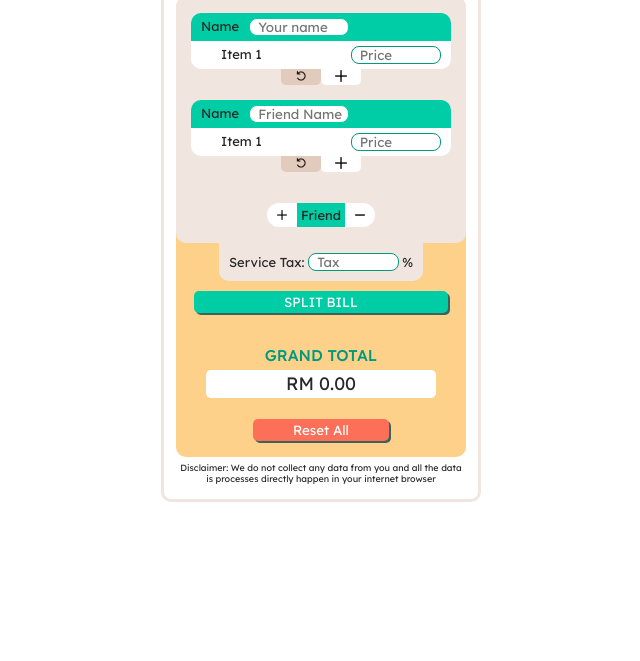
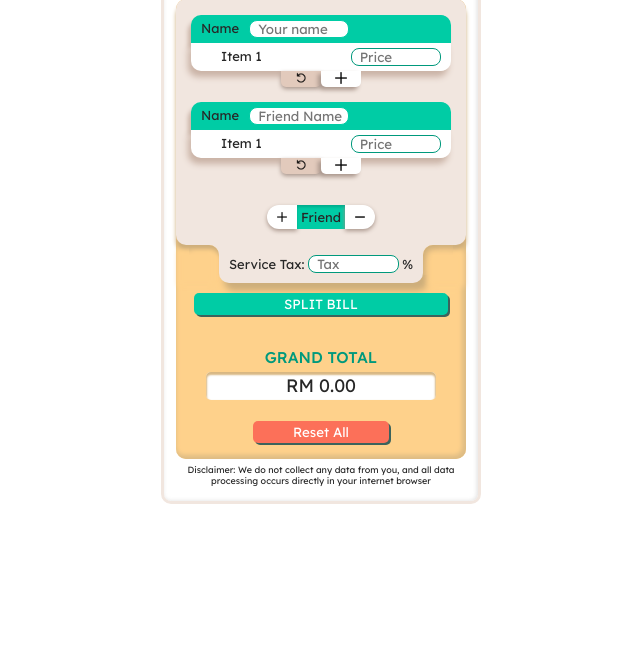
Before and after one commit to IsfaFarhan/split_bill_calc, a plain HTML site: page index.html in a window 1280 px wide. Shown: the part 139-800 px from the top of the page, without its empty margins (319-959 px from the left). Drawn offline with Linux system fonts and the light colour scheme.

Commit message:
Shadow Update two
Yeap-yeap dah hiap, tapi ada satu lagi kut hshshshs

```diff
--- a/Main.css
+++ b/Main.css
@@ -23,6 +23,7 @@ body{
     margin: 10px;
     border: #F1E6DF solid;
     border-radius: 10px;
+    box-shadow:inset -1px 0px 4px 0px rgba(211, 211, 211, 0.729);
    /*  margin: 0 auto; */ /* This will center the container horizontally */
 }
 
@@ -61,10 +62,14 @@ figure{
     padding-right: 16px;
     padding-left: 20px;
     padding-bottom: 20px;
+    margin-top: 2px;
     margin-left: 6px;
     background-color: #FED18B;
+    border-top-left-radius: 3px;
     border-top-right-radius: 6px;
     border-bottom-left-radius: 60px;
+    border-bottom-right-radius: 3px;
+    box-shadow:inset 2px -2px 6px 0px #ddc49b;
 
 }
 
@@ -76,6 +81,7 @@ figure{
     width: 290px;
     margin-left: 12px;
     border-radius: 10px;
+    box-shadow:inset -2px -2px 4px 2px #debc84;
 }
 
 .secondback{
@@ -86,6 +92,7 @@ figure{
     width: 290px;
     border-radius: 10px;
     padding-top: 16px;
+    box-shadow: 0px 6px 4px 0px #ceae7b;
 }
 
 /* Targeting the input field */
@@ -116,7 +123,8 @@ input[type="number"]{
     padding: 5px 10px;
     width:260px;
     border-top-right-radius: 10px;
-    border-top-left-radius: 10px
+    border-top-left-radius: 10px;
+    box-shadow: -3px 6px 4px 0px #cab3a6;
 }
 
 .itemprice{
@@ -127,6 +135,7 @@ input[type="number"]{
     background-color: white;
     border-bottom-left-radius: 10px;
     border-bottom-right-radius: 10px;
+    box-shadow: -3px 6px 6px 0px #cab3a6;
 }
 
 .bottom-corner-last{
@@ -151,6 +160,7 @@ input[type="number"]{
     border-bottom-left-radius:5px;
     border-bottom-right-radius:5px;
     background-color: white;
+    box-shadow: -3px 3px 4px 0px #aa978d;
 }
 
 #useritemadd:active{
@@ -162,6 +172,7 @@ input[type="number"]{
     border-bottom-left-radius:5px;
     border-bottom-right-radius:5px;
     background-color: #E2CABC;
+    box-shadow: 0px 2px 4px 0px #aa978d;
 }
 
 #useritemaddrest:active{
@@ -173,6 +184,9 @@ input[type="number"]{
     flex-direction: row;
     align-items: center;
     font-size: small;
+
+
+
 }
 .itembuttoncol{
     display: flex;
@@ -191,6 +205,7 @@ input[type="number"]{
 .friend{
     padding: 4px;
     background-color: #00CCA5;
+    box-shadow: inset 0px 2px 3px 0px #01ab8c;
 }
 
 .buttonuser1{
@@ -198,6 +213,11 @@ input[type="number"]{
     background-color: white;
     border-top-left-radius:20px ;
     border-bottom-left-radius: 20px;
+    box-shadow: 0px 2px 4px 0px #aa978d;
+}
+
+.buttonuser1:active{
+    background-color: rgb(173, 173, 173);
 }
 
 .buttonuser2{
@@ -205,6 +225,11 @@ input[type="number"]{
     background-color: white;
     border-top-right-radius:20px ;
     border-bottom-right-radius: 20px;
+    box-shadow: 0px 2px 4px 0px #aa978d;
+}
+
+.buttonuser2:active{
+    background-color: rgb(173, 173, 173);
 }
 
 .calctax{
@@ -212,6 +237,8 @@ input[type="number"]{
     border-bottom-left-radius: 10px;
     border-bottom-right-radius: 10px ;
     background-color: #F1E6DF;
+    box-shadow: 5px 8px 6px 0px #ceae7b;
+/*     box-shadow: 0px 12px 8px 0px #ceae7b; */
 }
 
 .buttoncalc{
@@ -255,6 +282,7 @@ input[type="number"]{
     height: 28px;
     background-color: white;
     border-radius: 5px;
+    box-shadow: inset 0px 2px 2px 1px #d8b782;
 }
 
 .total{
@@ -267,6 +295,8 @@ input[type="number"]{
  padding: 2px 10px;
  border-top-right-radius: 5px;
  border-top-left-radius: 5px;
+ box-shadow: 2px 6px 6px 0px #d1b07c;
+ /* box-shadow: -2px 6px 6px 0px #d1b07c; */
 }
 
 .align{
@@ -285,6 +315,7 @@ input[type="number"]{
     padding: 6px 20px;
     background-color: #F1E6DF;
     border-radius: 5px;
+    box-shadow: -2px 6px 6px 0px #d1b07c;
 }/*
    width: 230px;
     height: 29px;
@@ -349,6 +380,8 @@ input[type="number"]{
     background-color: #F1E6DF;
     border-radius: 20px;
     z-index: 9999;
+    box-shadow: -3px 6px 4px 0px #706f6f;
+
   }
 
   .notification img{
@@ -377,6 +410,7 @@ input[type="number"]{
     background-color: #F1E6DF;
     border-radius: 20px;
     z-index: 9999;
+    box-shadow: -3px 6px 4px 0px #706f6f;
   }
 
   .notificationUser img{
@@ -414,6 +448,8 @@ input[type="number"]{
     background-color: #F1E6DF;
     border-radius: 20px;
     z-index: 9999;
+    box-shadow: -3px 6px 4px 0px #706f6f;
+
   }
 
   .notificationItem img{
@@ -453,3 +489,57 @@ input[type="number"]{
     width: 50px;
     height: 50px;
   }
+
+
+ /*  /////////////////// */
+ .rows{
+    display: flex;
+    flex-direction: row;
+ }
+ .box1{
+    width: 30px;
+    height: 30px;
+    background-color: #F1E6DF;
+ }
+
+ .box1a{
+    display: flex;
+    flex-direction: column;
+    justify-content: end;
+    width: 30px;
+    height: 30px;
+    background-color: #FED18B;
+    border-top-right-radius: 10px;
+    box-shadow: inset 3px 6px 4px 0px #ceae7b;
+ }
+ .box2{
+    width: 30px;
+    height: 30px;
+    background-color: #F1E6DF;
+ }
+
+ .box2a{
+    display: flex;
+    flex-direction: column-reverse;
+    justify-content:end;
+    align-items: end;
+    width: 30px;
+    height: 30px;
+    background-color: #FED18B;
+    border-top-left-radius: 10px;
+    box-shadow: inset 4px 6px 8px 0px #ceae7b;
+ }
+
+ .box1b{
+    width: 20px;
+    height: 20px;
+    background-color: #FED18B;
+    box-shadow: -3px 3px 5px 8px #FED18B;
+ }
+
+ .box2b{
+    width: 20px;
+    height: 20px;
+    background-color: #FED18B;
+    box-shadow: 3px 4px 6px 8px #FED18B;
+ }
--- a/index.html
+++ b/index.html
@@ -340,16 +340,30 @@
 </div>  <!-- <div class="secondback"> -->
 
 <!-- Tax Area -->
+<div class="rows">
+    <div class="box1">
+        <div class="box1a">
+            <div class="box1b"></div>
+        </div>
+    </div>
 
-<div class="calctax">
-    <label>
-        Service Tax:
-    </label>
-    <input type="number" id="servTax" name="serviceTax" placeholder="Tax"> %
-</div> <!-- <div class="calctax"> -->
+        <div class="calctax">
+        <label>
+            Service Tax:
+        </label>
+        <input type="number" id="servTax" name="serviceTax" placeholder="Tax"> % <!-- <div class="calctax"> -->
+        </div>
+
+        <div class="box2">
+        <div class="box2a">
+            <div class="box2b"></div>
+        </div>
+    </div>
+</div>
+
     <button type="button" class="buttoncalc" id="calculate" onclick="resetElements() ;showAlert(); calc(); splitTitle()/* disableDivClick('calculate') */;
     ">SPLIT BILL</button>
-    <br>
+<br>
 
 <!-- Summary -->
 <br>
@@ -391,7 +405,7 @@
 <a><button class="resetall" id="resetall" onclick="resetingAll()">Reset All</button></a>
 </div>
 </div> <!-- <div class="firstback"> -->
-    <p class="disclaimer">Disclaimer: We do not collect any data from you and all the data is processes directly happen in your internet browser</p>
+    <p class="disclaimer">Disclaimer: We do not collect any data from you, and all data processing occurs directly in your internet browser</p>
 </div> <!-- <div class="container"> -->
 
 <div id="black" class="black" style="display: none;"></div>
```
